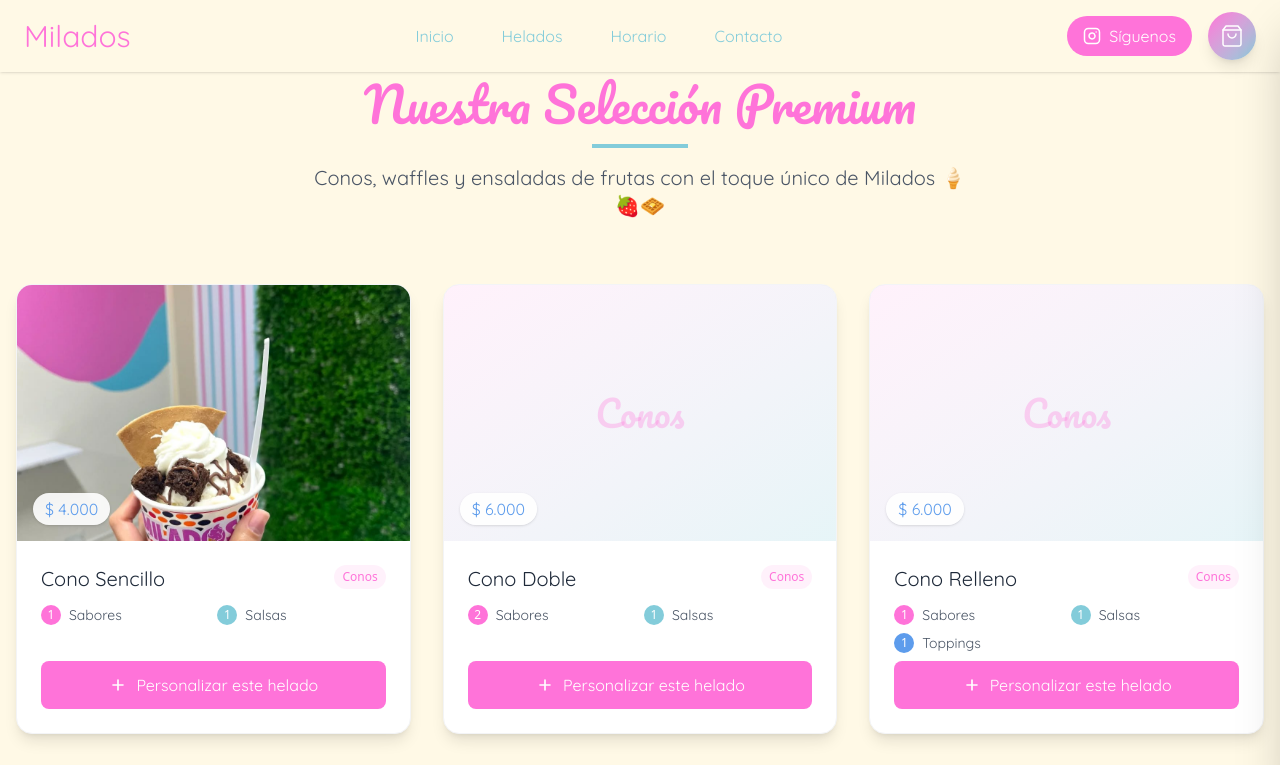
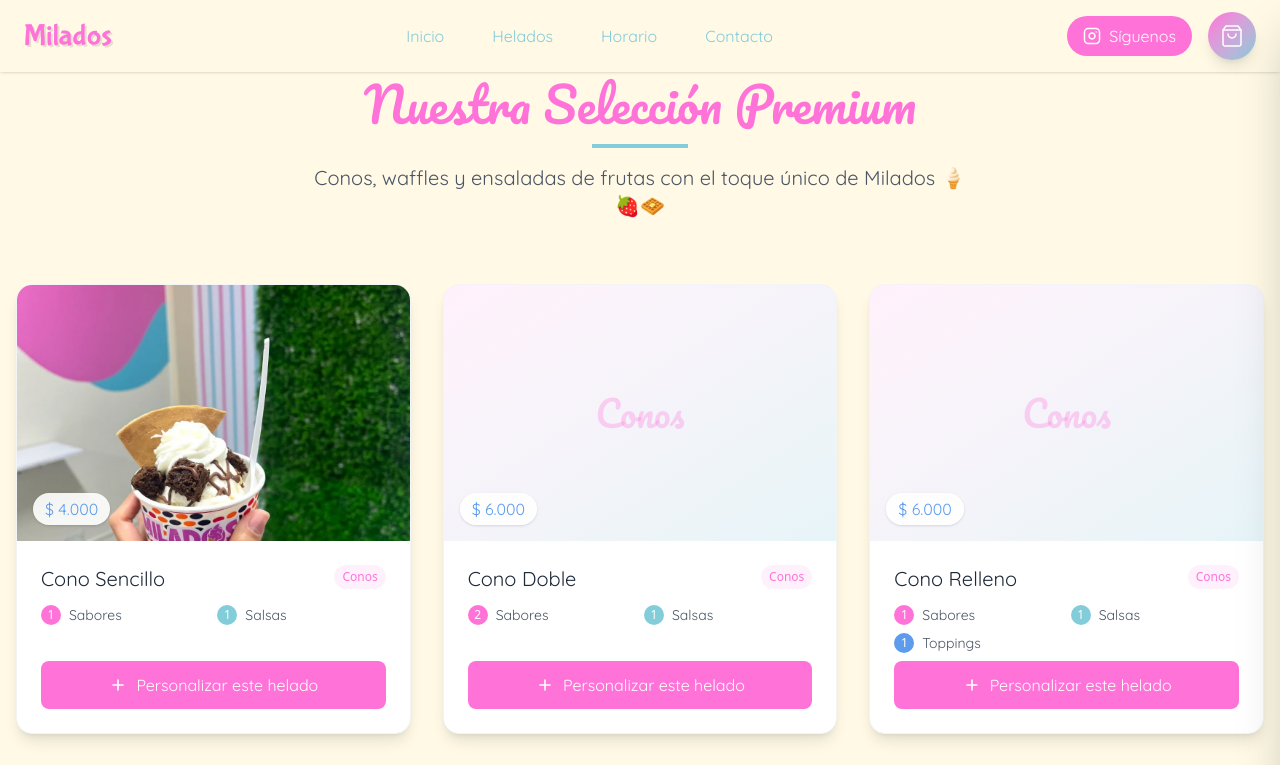
Before and after one commit to JuniorArias02/Milados, a React (Vite) app: page /helados in a window 1280 px wide. Shown: the top 765 px of the page. Built offline with nearby package versions, Linux system fonts and the light colour scheme.

Commit message:
se corrigio el iconn y el tipografia milados

```diff
--- a/src/page/pagina_cliente/components/HorarioSection.jsx
+++ b/src/page/pagina_cliente/components/HorarioSection.jsx
@@ -11,7 +11,7 @@ export function HorarioSection() {
 	];
 
 	return (
-		<section className="py-20 bg-gradient-to-b from-[#FFF9E6] to-[#5D9CEC]/10">
+		<section className="py-20 bg-gradient-to-b from-[#FFF9E6] to-[#5D9CEC]/10 ">
 			<div className="container mx-auto px-6">
 				<h2 className="text-4xl font-bold text-center text-[#FF6B6B] mb-12">Horario y Promociones</h2>
 
--- a/src/page/pagina_cliente/components/navbar.jsx
+++ b/src/page/pagina_cliente/components/navbar.jsx
@@ -33,7 +33,7 @@ export default function Navbar({ abrirSidebar }) {
             className="md:ml-0 mx-auto md:mx-0"
           >
             <Link to={RUTAS.INICIO}>
-              <h1 className="text-3xl font-bold text-[#FF73D9] quicksand-semibold">Milados</h1>
+              <h1 className="text-3xl font-bold text-[#FF73D9] bubblegum-bold">Milados</h1>
             </Link>
           </motion.div>
 
--- a/src/page/pagina_cliente/page/Horario.jsx
+++ b/src/page/pagina_cliente/page/Horario.jsx
@@ -32,7 +32,7 @@ export default function HorariosVista() {
   };
 
   return (
-    <div className="max-w-6xl mx-auto p-4 md:p-6">
+    <div className="max-w-6xl mx-auto p-4 md:p-6 mt-16">
       {/* Encabezado simplificado para móvil */}
       <motion.div
         initial={{ opacity: 0, y: -20 }}
```
